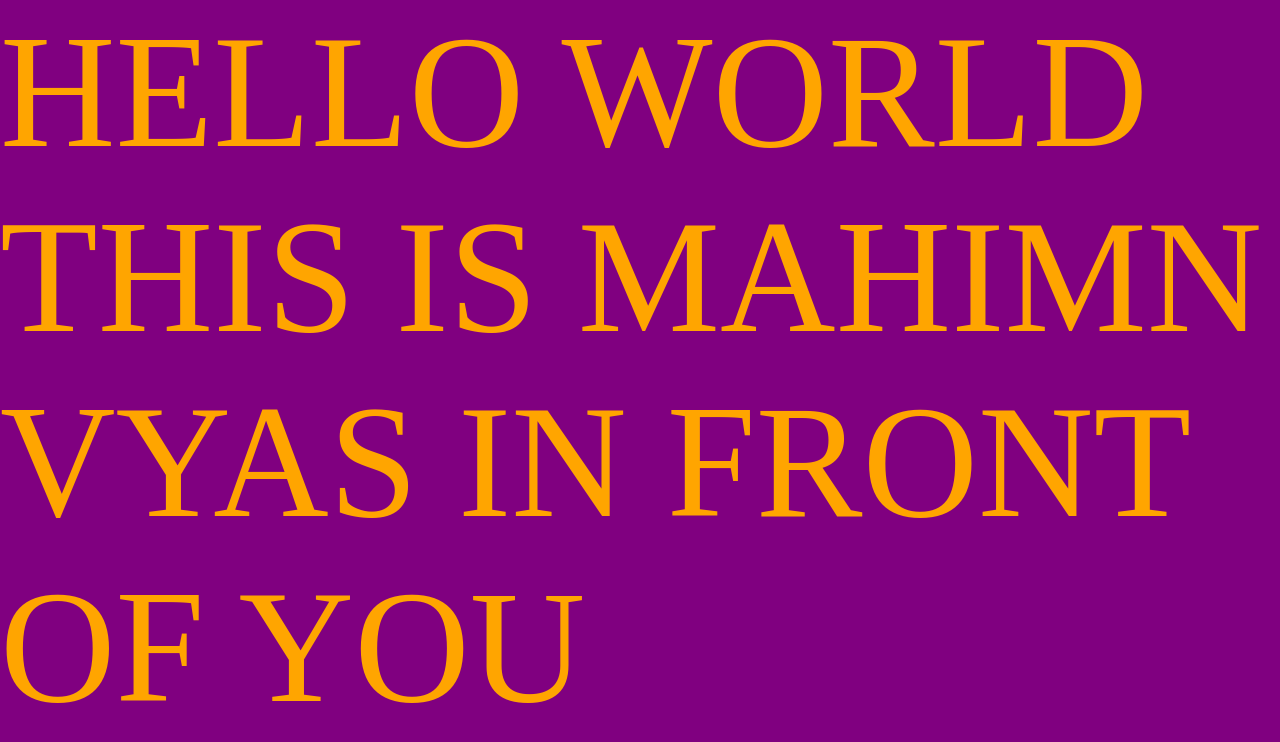
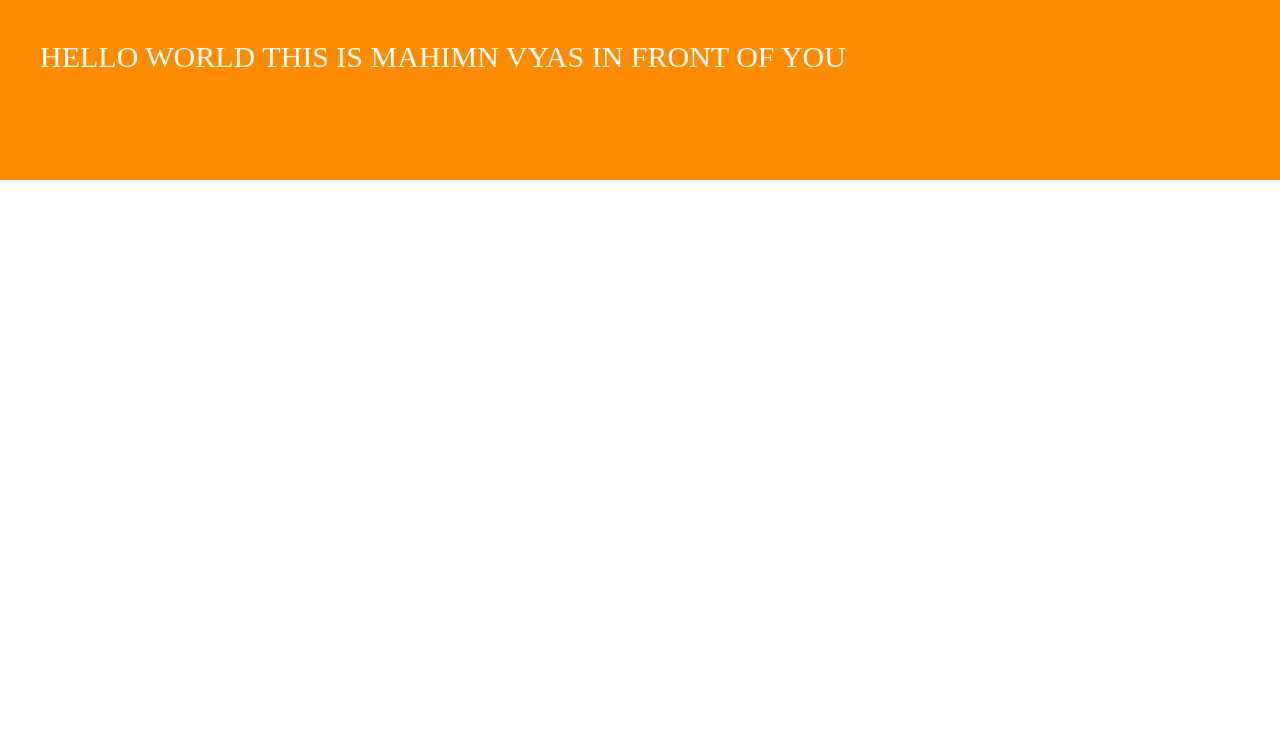
Before and after one commit to MahimnVyas-18/CSS, a plain HTML site: page index.html in a window 1280 px wide. Drawn offline with Linux system fonts and the light colour scheme.

Commit message:
Add files via upload

```diff
--- a/style.css
+++ b/style.css
@@ -1,49 +1,36 @@
-/*default style for mobile*/
 *{
     margin:0;
     padding:0;
 }
+/*defautl size for large desktops*/
 .header{
-    background-color:yellow;
-    height:100vh;
+    background-color:blue;
+    font-size:30px;
+    height:100px;
+    color:white;
+    padding:40px;
 }
-p{
-    color:blanchedalmond;
-    font-size:2rem;
+/*size for small desktops*/
+@media(max-width:1439px){
+    .header{
+        background-color:darkorange;
+    }
 }
-/*larger phones*/
-@media(min-width:375px){
-    .header{
-        background-color:blue;
-    }
-    p{
-    color:yellow;
-    font-size:5rem;
-}
-}
-/*tablets*/
-@media(min-width:768px){
+/*tablets:adjust styles for screens width up to 1279px*/
+@media(max-width:1279px){
     .header{
         background-color:green;
     }
 }
-/*small desktops*/
-@media(min-width:1280px){
+/*larger phones :adjust styles for screen width up to 767px*/
+@media(max-width:767px){
     .header{
-        background-color:purple;
+        background-color:rebeccapurple;
     }
-    p{
-    color:orange;
-    font-size:10rem;
 }
+/*mobile :adjust styles for every small screens ,up to 374px*/
+@media(max-width:374px){
+    .header{
+        background-color:yellow;
+    }
 }
-/*larger desktops*/
-@media(min-width:1440px){
-    .header{
-        background-color:red;
-    }
-    p{
-    color:pink;
-    font-size:12rem;
-}
-}
```
